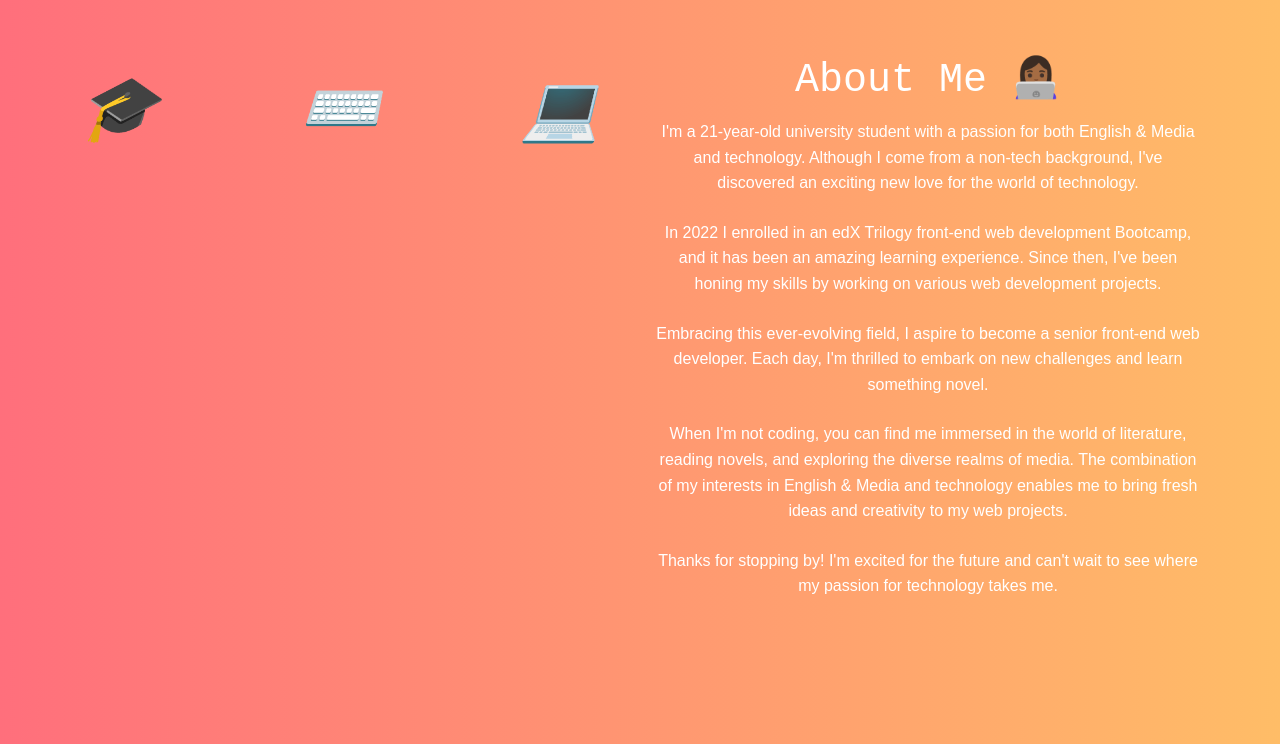
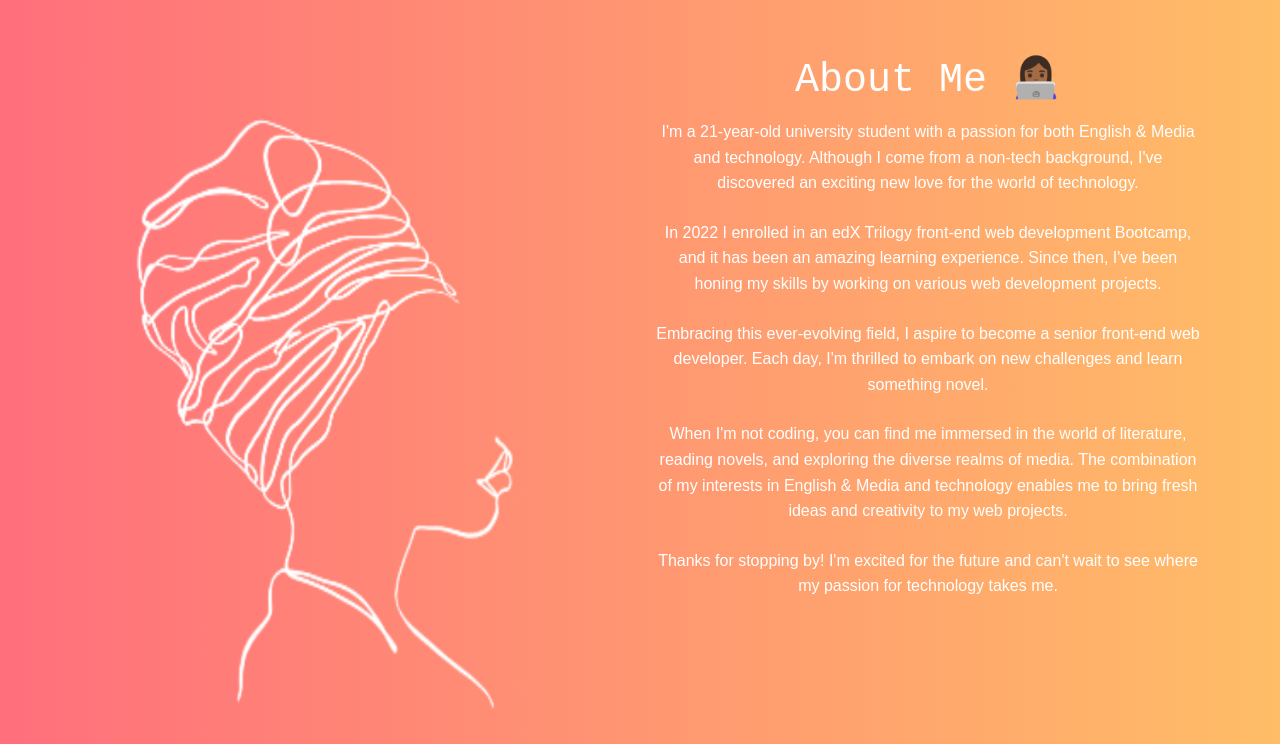
Before and after one commit to eniolaxo/eniolas-portfolio, a website: page index.html in a window 1280 px wide. Shown: the part 1393-2137 px from the top of the page. Drawn offline with nearby package versions, Linux system fonts and the light colour scheme.

Commit message:
staged file

```diff
--- a/CSS/style.css
+++ b/CSS/style.css
@@ -249,6 +249,20 @@ margin-bottom: 10px;
   color: rgb(255, 255, 255) !important;
 
 }
+
+.about-me-image {
+  max-width: 100%; /* To ensure the image doesn't exceed its container width */
+  height: auto; /* To maintain the aspect ratio of the image */
+  display: block; /* Remove any default spacing */
+  margin-bottom: 2rem;
+}
+
+/* Apply filters to change image color to white */
+.line-art-image {
+  filter: brightness(0) invert(1) grayscale(1); /* Change to white */
+}
+
+
 /* ------------------------------------------------------------------------------------- */
 
 
--- a/index.html
+++ b/index.html
@@ -118,16 +118,12 @@
   <div class="container">
     <div class="row align-items-center">
       <div class="col-md-6">
-        <div class="tech-icons">
-          <i>🎓</i>
-          <i>⌨️</i>
-          <i>💻</i>
-
-          <!-- Add more tech-related icons here -->
-        </div>
+        <!-- Add the image here -->
+        <img src="./Images/blk.png" alt="About Me Image" class="about-me-image line-art-image">
       </div>
       <div class="col-md-6">
         <h2 class="sec-color mb-s abt-me">About Me 👩🏾‍💻</h2>
+
         <p class="about-me">
           I'm a 21-year-old university student with a passion for both English & Media and technology. Although I come from a non-tech background, I've discovered an exciting new love for the world of technology.
         </p>
```
Also changed, not shown: Images/blk-transformed-transformed.png (added), Images/blk.png (added), Images/blkgirl-transformed.png (deleted), Images/png-clipart-love-yourself-her-bts-blood-sweat-tears-intro-serendipity-flower-flower-love-angle-thumbnail.png (added).
